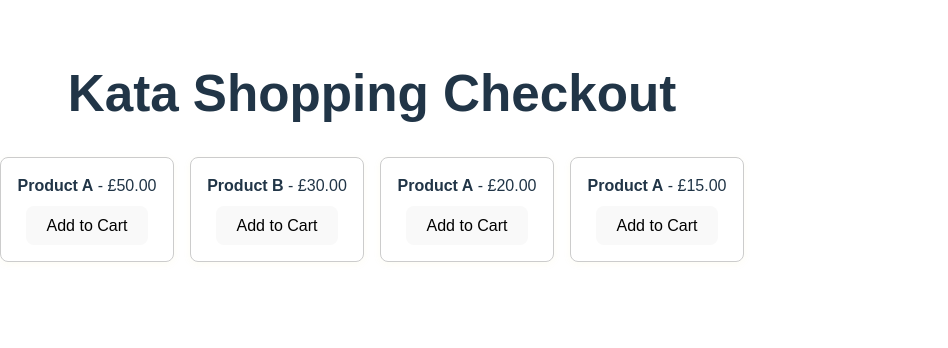
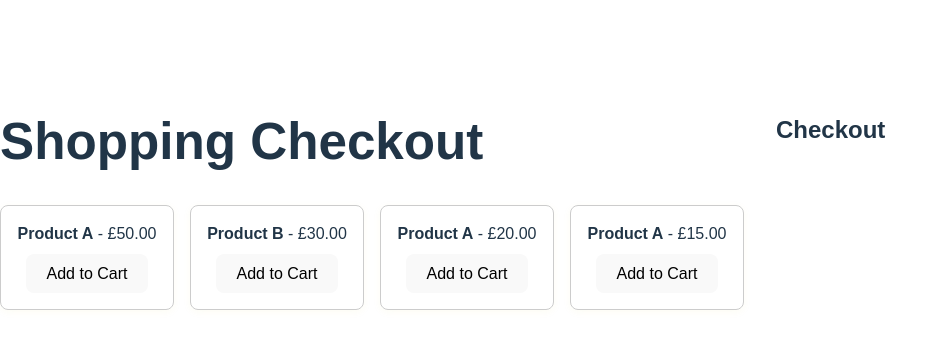
Before and after one commit to joliman89/Kata, a React (Vite) app: page / in a window 1280 px wide. Shown: the top 348 px of the page, without its empty margins (0-948 px from the left). Built offline with nearby package versions, Linux system fonts and the light colour scheme.

Commit message:
update cart to checkout

```diff
--- a/src/App.tsx
+++ b/src/App.tsx
@@ -1,10 +1,16 @@
 import React, { useState } from "react";
 import ProductList from "./components/ProductList";
+import Checkout from "./components/Checkout";
 
 export type Product = {
   sku: string;
   name: string;
   unitPrice: number;
+};
+
+export type CheckoutItem = {
+  product: Product;
+  quantity: number;
 };
 
 const currentProducts: Product[] = [
@@ -24,13 +30,30 @@ const uiStyle: React.CSSProperties = {
 };
 
 function App() {
-  const [count, setCount] = useState(0)
+  const [checkout] = useState<CheckoutItem[]>([]);
 
   return (
-    <div style={uiStyle}>
-      <h1>Kata Shopping Checkout</h1>
+<div
+    style={{
+      maxWidth: 900,
+      margin: "2rem auto",
+      fontFamily: "sans-serif",
+      minHeight: "80vh",
+      display: "flex",
+      flexDirection: "row",
+      gap: "2rem",
+      alignItems: "flex-start",
+      justifyContent: "center",
+    }}
+  >
+    <div style={{ flex: 2 }}>
+      <h1>Shopping Checkout</h1>
       <ProductList products={currentProducts} />
     </div>
+    <div style={{ flex: 1 }}>
+      <Checkout checkout={checkout} />
+    </div>
+  </div>
   );
 }
 
--- /dev/null
+++ b/src/components/Checkout.tsx
@@ -0,0 +1,31 @@
+import React from "react";
+import type { Product } from "./ProductList";
+
+type CheckoutItem = {
+  product: Product;
+  quantity: number;
+};
+
+type CheckoutList = {
+  checkout: CheckoutItem[];
+};
+
+const Checkout: React.FC<CheckoutList> = ({ checkout }) => {
+
+  return (
+    <div style={{ marginTop: 32 }}>
+      <h2>Checkout</h2>
+          <ul>
+            {checkout.map((item) => (
+              <li key={item.product.sku}>
+                {item.product.name} x {item.quantity} = ${(
+                  item.product.unitPrice * item.quantity
+                ).toFixed(2)}
+              </li>
+            ))}
+          </ul>
+    </div>
+  );
+};
+
+export default Checkout;
```
Also changed, not shown: src/components/Cart.tsx (deleted).
